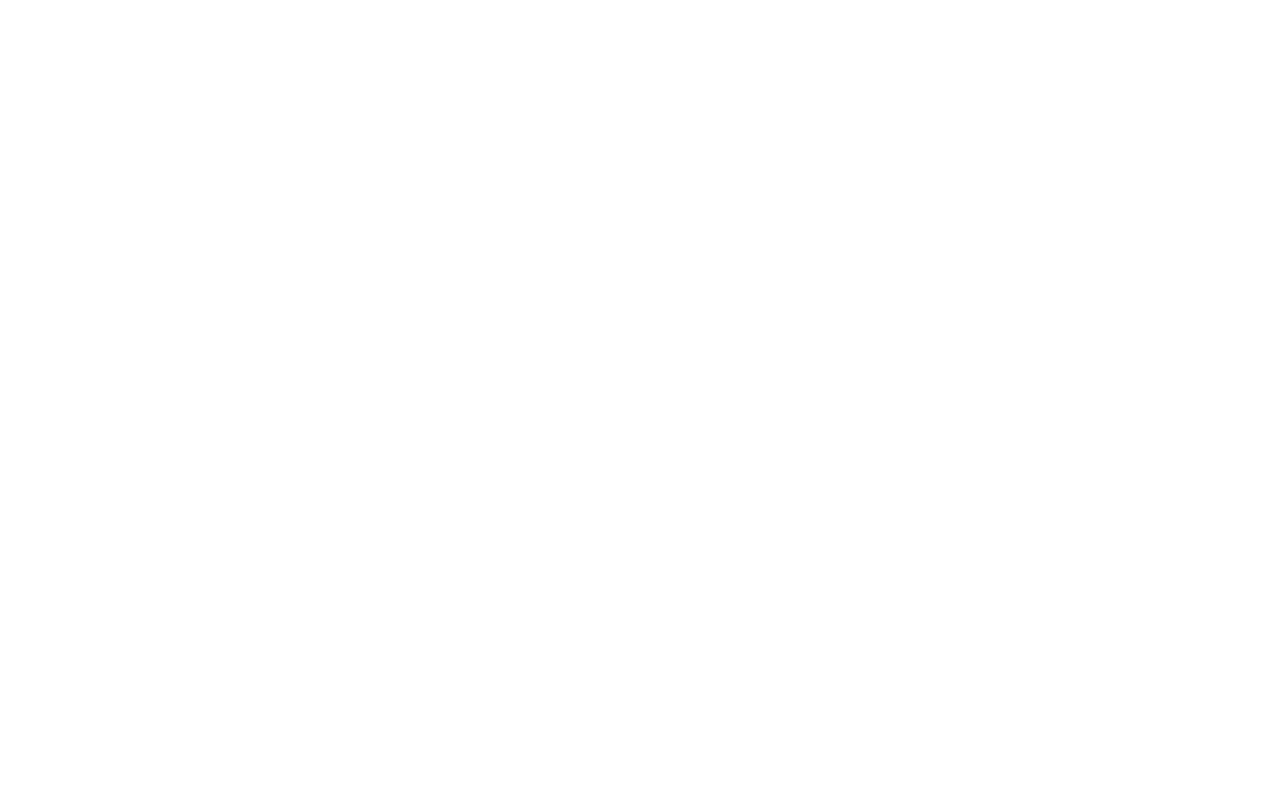
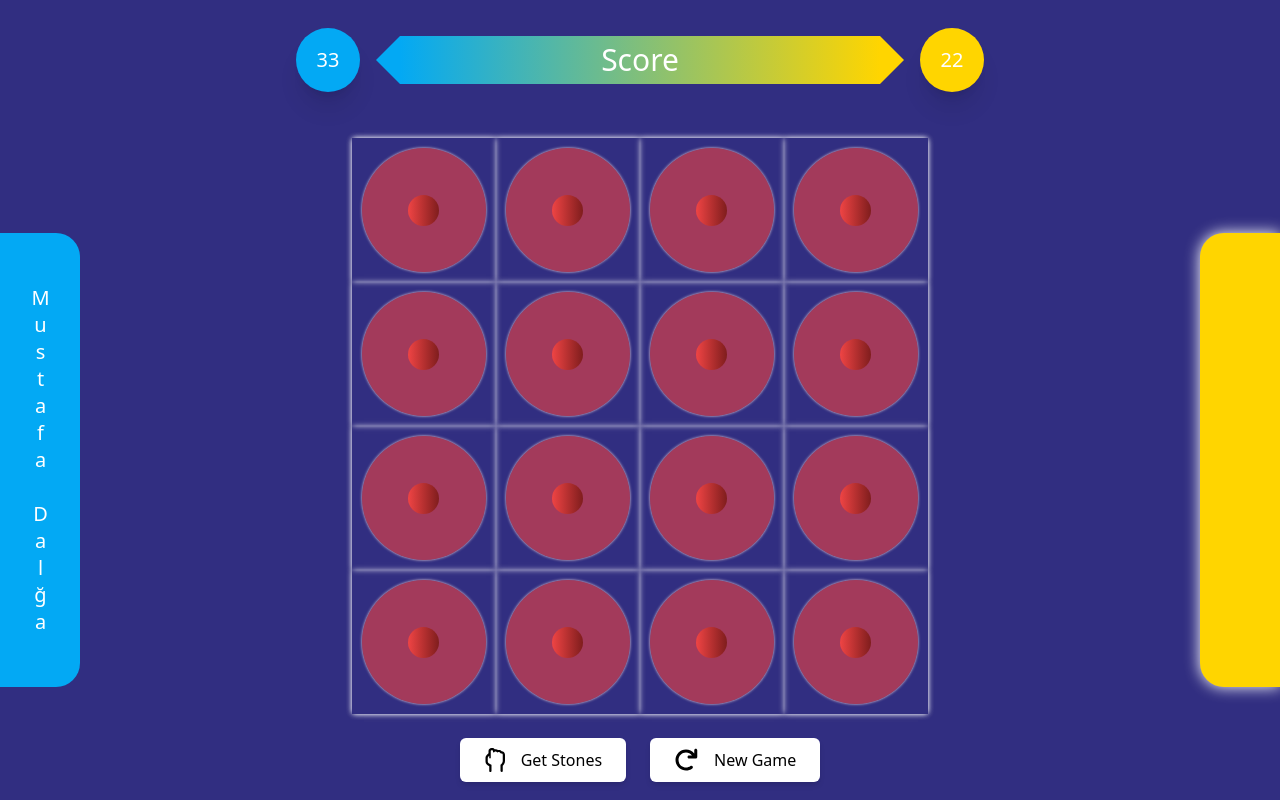
Before and after one commit to mustafadalga/tactix, a React (Create React App) app in the folder client/: page /room/1 in a window 1280 px wide. Before the commit this address had no page. Built offline with nearby package versions, Linux system fonts and the light colour scheme.

Commit message:
Add new routes

```diff
--- a/client/src/App.tsx
+++ b/client/src/App.tsx
@@ -2,17 +2,19 @@
 import { Routes, Route } from "react-router-dom";
 import Room from "./pages/Room";
 import Home from "./pages/Home";
+import Join from "./pages/Join";
+
+function App() {
 
 
-
-function App() {
   return (
-      <div className="App w-screen h-screen">
-          <Routes>
-          <Route path="/" element={<Home />} />
-          <Route path="room" element={<Room />} />
+    <div className="App w-screen h-screen">
+        <Routes>
+            <Route path="/" element={<Home/>}/>
+            <Route path="room/:roomID" element={<Room/>}/>
+            <Route path="join/:roomID" element={<Join/>}/>
         </Routes>
-      </div>
+    </div>
   );
 }
 
```
